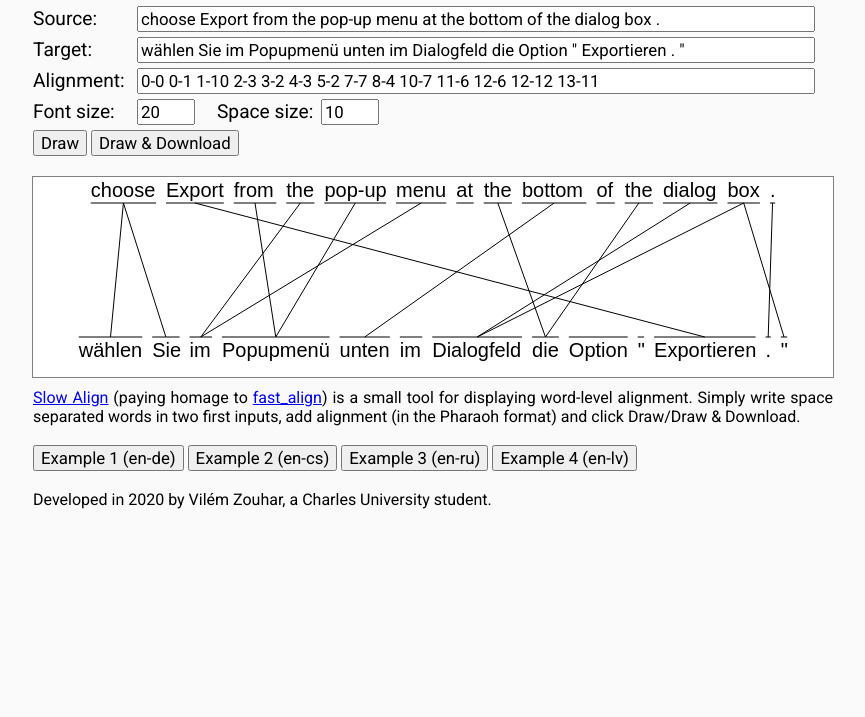
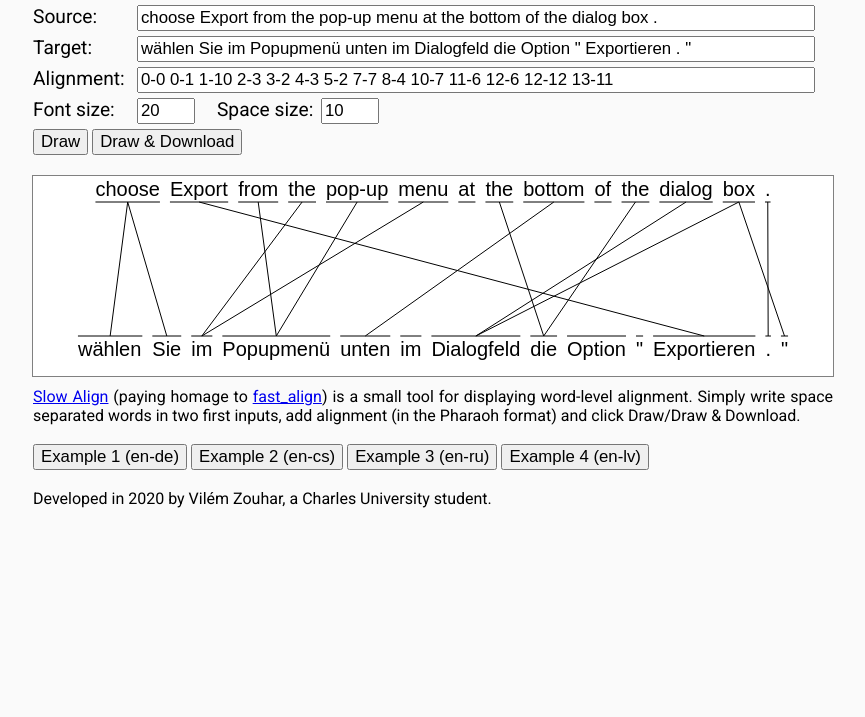
Before and after one commit to zouharvi/SlowAlignDisplayer, a website built with webpack: page web/index.html in a window 1280 px wide. Shown: the part 83-800 px from the top of the page, without its empty margins (207-1072 px from the left). Built offline with nearby package versions, Linux system fonts and the light colour scheme.

Commit message:
more firefox fixes

```diff
--- a/web/index.html
+++ b/web/index.html
@@ -3,7 +3,7 @@
 <html>
 <head>
     <title>Slow Align</title>
-    <link rel='stylesheet' href='style.css'>
+    <link rel='stylesheet' href='style.css?v=3'>
     <link href="https://fonts.googleapis.com/css?family=Roboto&display=swap" rel="stylesheet">
 </head>
 <body style='text-align: center; background-color: #fafafa;'>
--- a/web/style.css
+++ b/web/style.css
@@ -1,4 +1,4 @@
-* {
+div, p, span {
     font-family: Roboto;
 }
 
```
